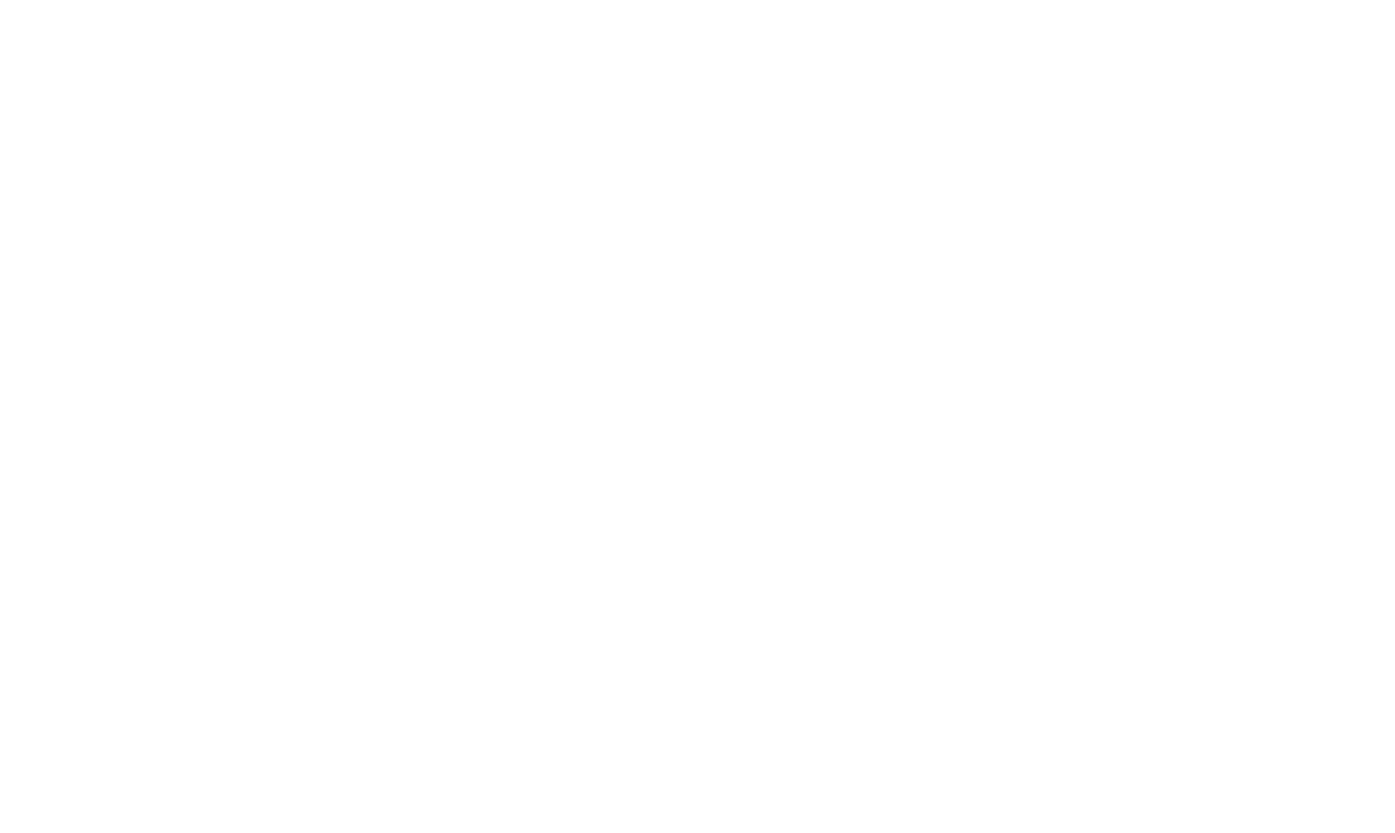
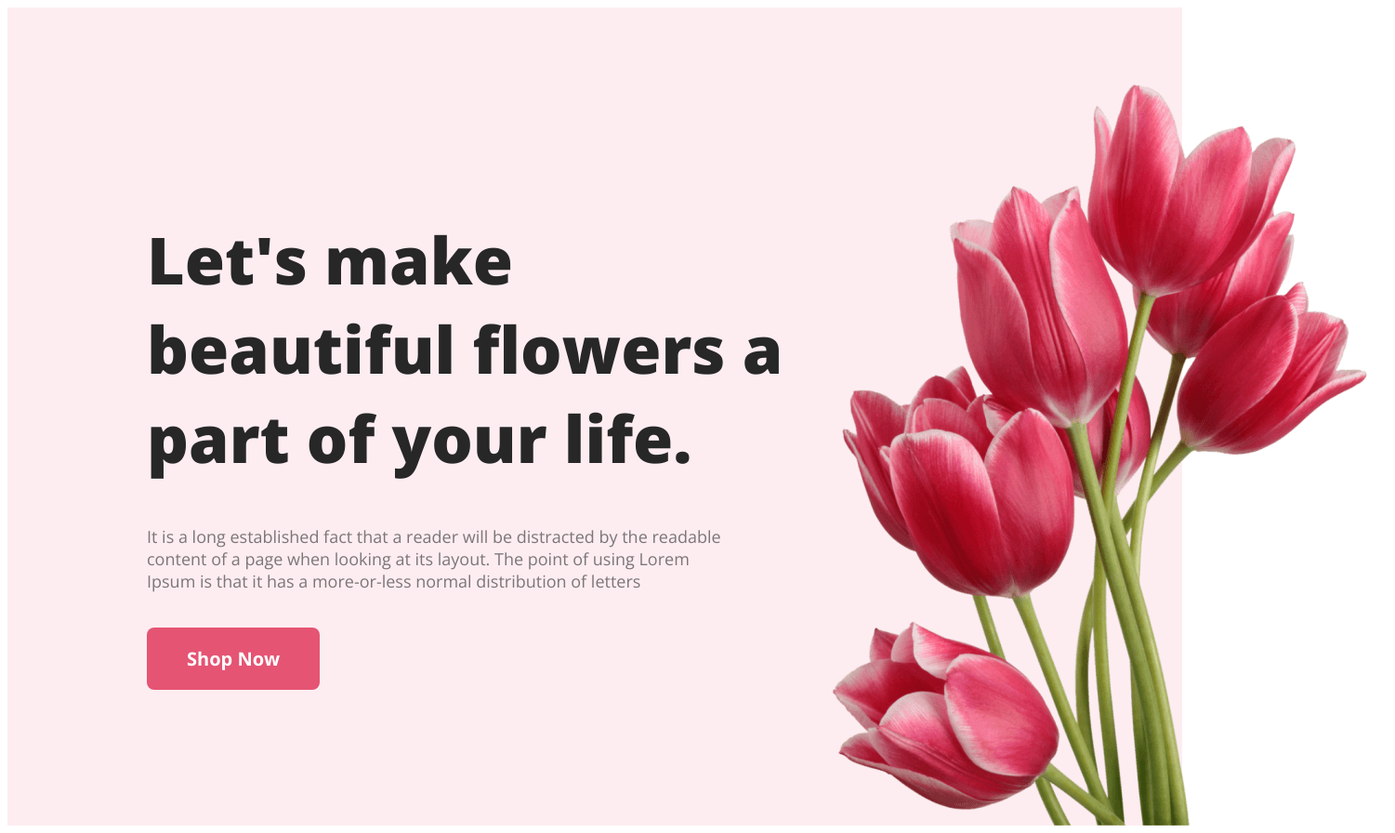
Before and after one commit to nadira1187/flower-shop-website, a plain HTML site: page index.html in a window 1280 px wide. Shown: the whole page at 93% size, 1501 px wide, since content can reach past the window. Before the commit the page ends 800 px from the top, so only its background shows below. Drawn offline with nearby package versions, Linux system fonts and the light colour scheme.

Commit message:
finished header section

```diff
--- a/index.html
+++ b/index.html
@@ -5,10 +5,24 @@
     <meta name="viewport" content="width=device-width, initial-scale=1.0">
     <title>Buy Flower</title>
    <link rel="stylesheet" href="styles/flower.css">
+   <link rel="preconnect" href="https://fonts.googleapis.com">
+<link rel="preconnect" href="https://fonts.gstatic.com" crossorigin>
+<link href="https://fonts.googleapis.com/css2?family=Lato:wght@400;700;900&family=Open+Sans:wght@400;700;800&display=swap" rel="stylesheet">
 </head>
 <body>
     <header>
 
+        <div class="banner"><div class="banner-title">
+     <h1 class="title">Let's make <br>
+        beautiful flowers a <br>
+        part of your life.</h1>
+        <p class="description">It is a long established fact that a reader will be distracted by the readable
+            content of a page when looking at its layout. The point of using Lorem Ipsum is
+            that it has a more-or-less normal distribution of letters</p>
+            <button class="btn-primary">Shop Now</button>
+        </div>
+        <img class="lily" src="Flower Asset/pngwing 10.png" alt="">
+    </div>
     </header>
     <main>
 
--- a/styles/flower.css
+++ b/styles/flower.css
@@ -0,0 +1,44 @@
+*{
+    font-family: 'Lato', sans-serif;
+font-family: 'Open Sans', sans-serif;
+}
+header{
+    background-color: rgba(229, 84, 115, 0.10);
+}
+.banner{
+    display: flex;
+    align-items: center;
+     padding: 30px 30px 0px 150px;
+    justify-content: space-between;
+}
+.title{
+    color: #272727;
+    width: 708px;;
+font-size: 70px;
+font-weight: 750;
+}
+.description{
+    color: rgba(39, 39, 39, 0.60);
+font-size: 18px;
+font-weight: 400;
+width: 634px;
+}
+.lily{
+    width: 635px;
+height: 800px;
+margin-top: 50px;
+margin-right: 200px;
+*/
+}
+.btn-primary{
+    border-radius: 8px;
+background: #E55473;
+padding: 20px 43px;
+border: 0;
+align-items: flex-start;
+gap: 10px;
+color: #FFFFFF;
+font-size: 20px;
+font-weight: 700;
+margin-top: 20px;
+}
```
Also changed, not shown: Flower Asset/Flower 01.png (added), Flower Asset/Group 57.png (added), Flower Asset/Group 58.png (added), Flower Asset/Group 59.png (added), Flower Asset/Rectangle 4.png (added), Flower Asset/Rectangle 5.png (added), Flower Asset/Rectangle 6.png (added), Flower Asset/Rectangle 9.png (added), Flower Asset/pngwing 10.png (added), Flower Asset/pngwing 5.png (added), Flower Asset/pngwing 6.png (added), Flower Asset/pngwing 7.png (added), Flower Asset/pngwing 8.png (added).
